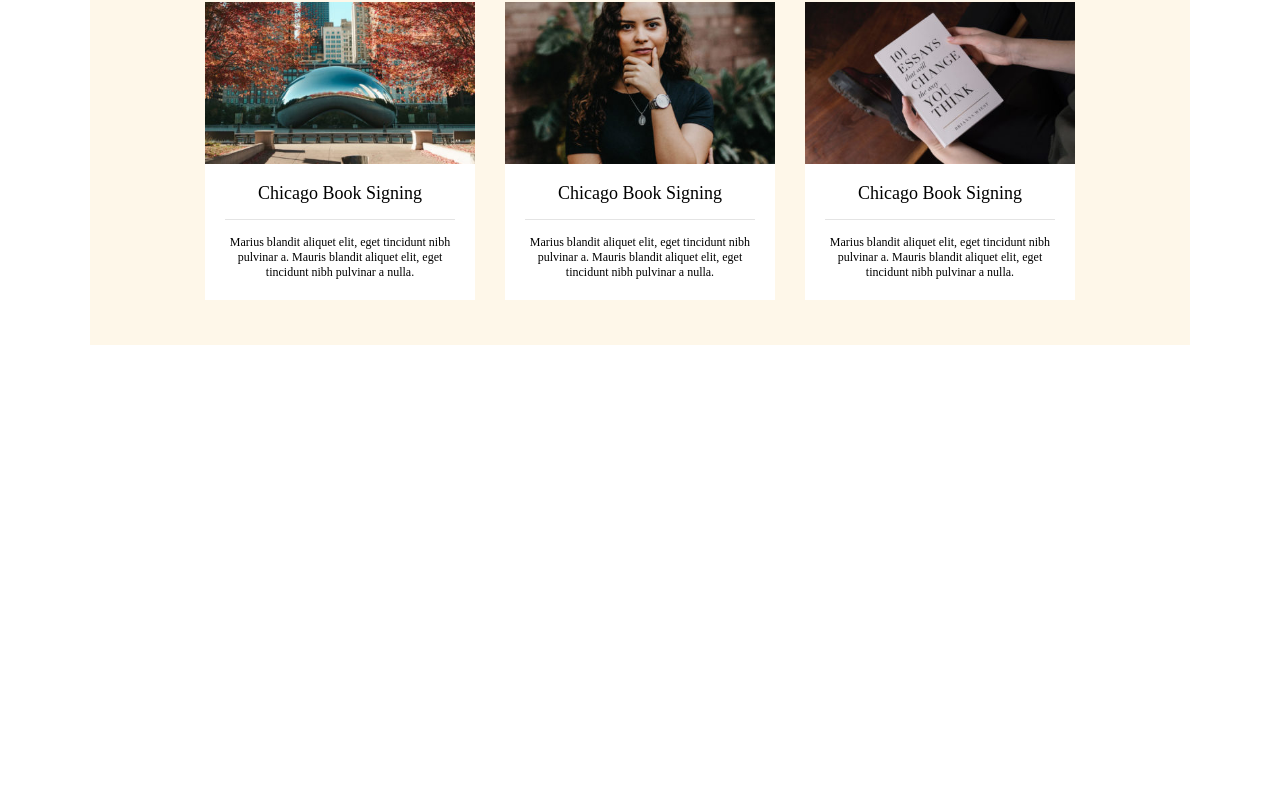
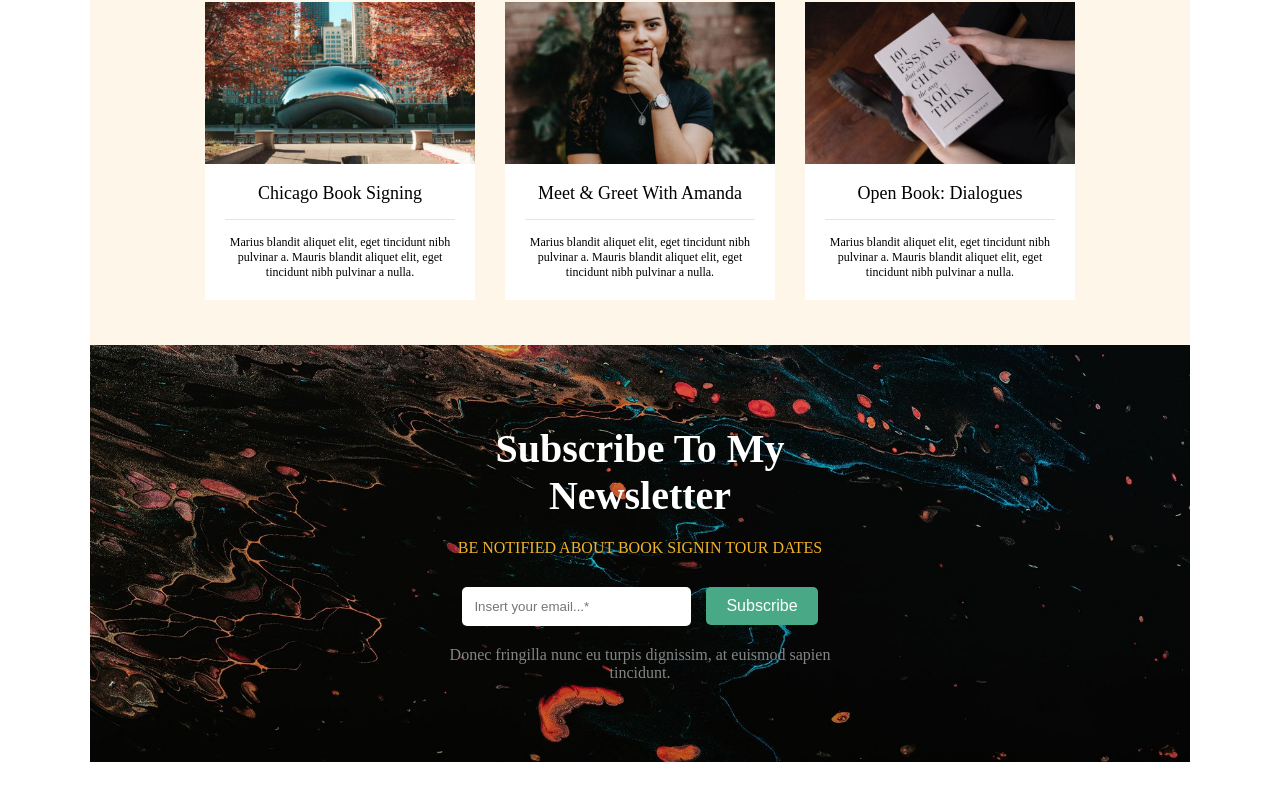
Before and after one commit to AndreaFermo/proj-html-vuejs, a Vue app: page / in a window 1280 px wide. Shown: the part 2058-2858 px from the top of the page. After the commit the page ends 2820 px from the top, so only its background shows below. Built offline with nearby package versions, Linux system fonts and the light colour scheme; a web font is replaced by a local one.

Commit message:
section newsletter

```diff
--- a/src/components/PageMain.vue
+++ b/src/components/PageMain.vue
@@ -20,7 +20,7 @@
     </section>
 
     <section id="newsletter">
-
+        <MyNewsletter />
     </section>
 
     <section id="author-info"> <!-- simile alla section events-->
@@ -38,6 +38,7 @@ import MyPlatforms from './PageMainComponents/MyPlatforms.vue';
 import MyAudiobook from './PageMainComponents/MyAudiobook.vue';
 import MyCritics from './PageMainComponents/MyCritics.vue';
 import MyEvents from './PageMainComponents/MyEvents.vue';
+import MyNewsletter from './PageMainComponents/MyNewsletter.vue';
 export default {
     name: 'PageMain',
     components: {
@@ -45,7 +46,8 @@ export default {
         MyPlatforms,
         MyAudiobook,
         MyCritics,
-        MyEvents
+        MyEvents,
+        MyNewsletter
     }
 }
 </script>
@@ -79,6 +81,10 @@ export default {
     margin: auto;
     background-color: variables.$color-cream;
     text-align: center;
-    margin-bottom: 500px;
+}
+
+#newsletter {
+    width: 1100px;
+    margin: auto;
 }
 </style>
--- a/src/components/PageMainComponents/MyEvents.vue
+++ b/src/components/PageMainComponents/MyEvents.vue
@@ -13,7 +13,7 @@
         </div>
         <div class="card">
             <img src="../../assets/images/event-04-400x240.jpg" alt="chicago">
-            <h5>Chicago Book Signing</h5>
+            <h5>Meet & Greet With Amanda</h5>
             <div class="event-container">
                 <p>Marius blandit aliquet elit, eget tincidunt nibh pulvinar a. Mauris blandit aliquet elit, eget tincidunt
                     nibh
@@ -22,7 +22,7 @@
         </div>
         <div class="card">
             <img src="../../assets/images/event-07-400x240.jpg" alt="chicago">
-            <h5>Chicago Book Signing</h5>
+            <h5>Open Book: Dialogues</h5>
             <div class="event-container">
                 <p>Marius blandit aliquet elit, eget tincidunt nibh pulvinar a. Mauris blandit aliquet elit, eget tincidunt
                     nibh
--- /dev/null
+++ b/src/components/PageMainComponents/MyNewsletter.vue
@@ -0,0 +1,68 @@
+<template>
+    <div class="newsletter-container">
+        <h3>Subscribe To My Newsletter</h3>
+        <h4>BE NOTIFIED ABOUT BOOK SIGNIN TOUR DATES</h4>
+        <input type="text" placeholder="Insert your email...*">
+        <button>Subscribe</button>
+        <p>Donec fringilla nunc eu turpis dignissim, at euismod sapien tincidunt.</p>
+    </div>
+</template>
+<script>
+export default {
+    name: 'MyNewsletter'
+}
+</script>
+
+<style scoped lang="scss">
+@use '../../styles/partials/variables';
+
+.newsletter-container {
+    width: 100%;
+    text-align: center;
+    padding: 80px 0px;
+    background-image: url(../../assets/images/banner-2.jpg);
+    background-repeat: no-repeat;
+    background-size: cover;
+
+    h3 {
+        color: variables.$color-white;
+        font-size: 40px;
+        width: 400px;
+        margin: auto;
+    }
+
+    h4 {
+        color: variables.$color-saffron;
+        font-weight: 400;
+        padding: 20px 0px 30px;
+    }
+
+    input {
+        padding: 12px 40px 12px 12px;
+        margin-right: 15px;
+        border: none;
+        border-radius: 5px;
+    }
+
+    button {
+        background-color: variables.$color-green;
+        color: variables.$color-white;
+        border: none;
+        border-radius: 5px;
+        font-size: 16px;
+        padding: 10px 20px;
+
+        &:hover {
+            cursor: pointer;
+        }
+    }
+
+    p {
+        color: variables.$color-suva-gray;
+        width: 400px;
+        margin: auto;
+        padding-top: 20px
+    }
+
+}
+</style>
```
